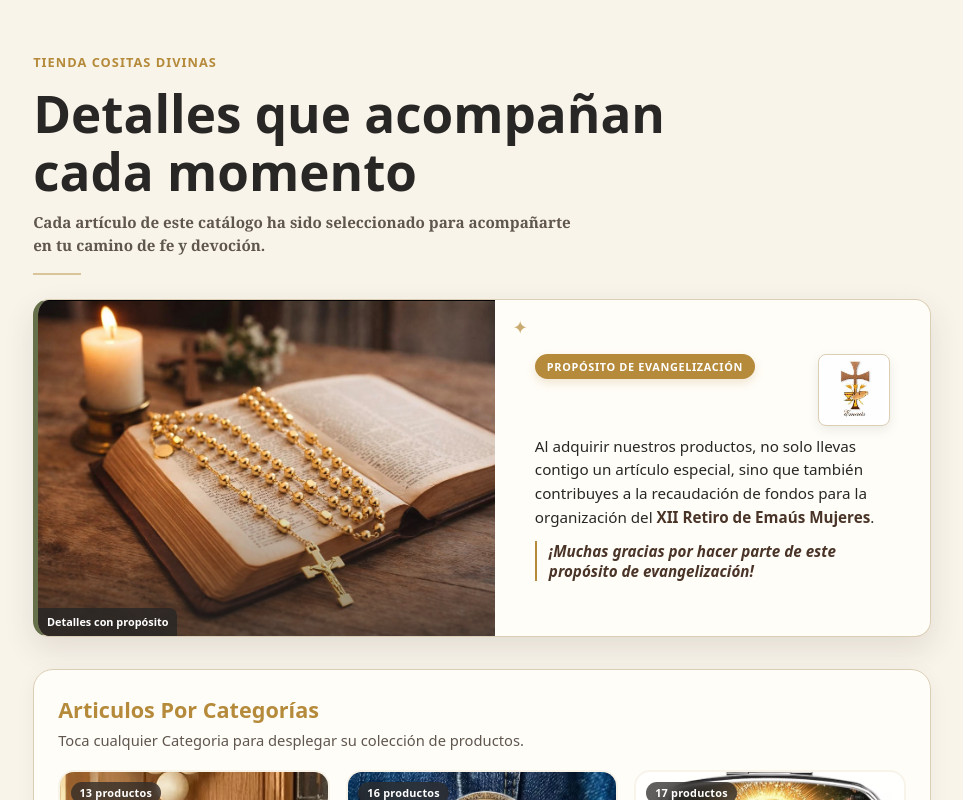
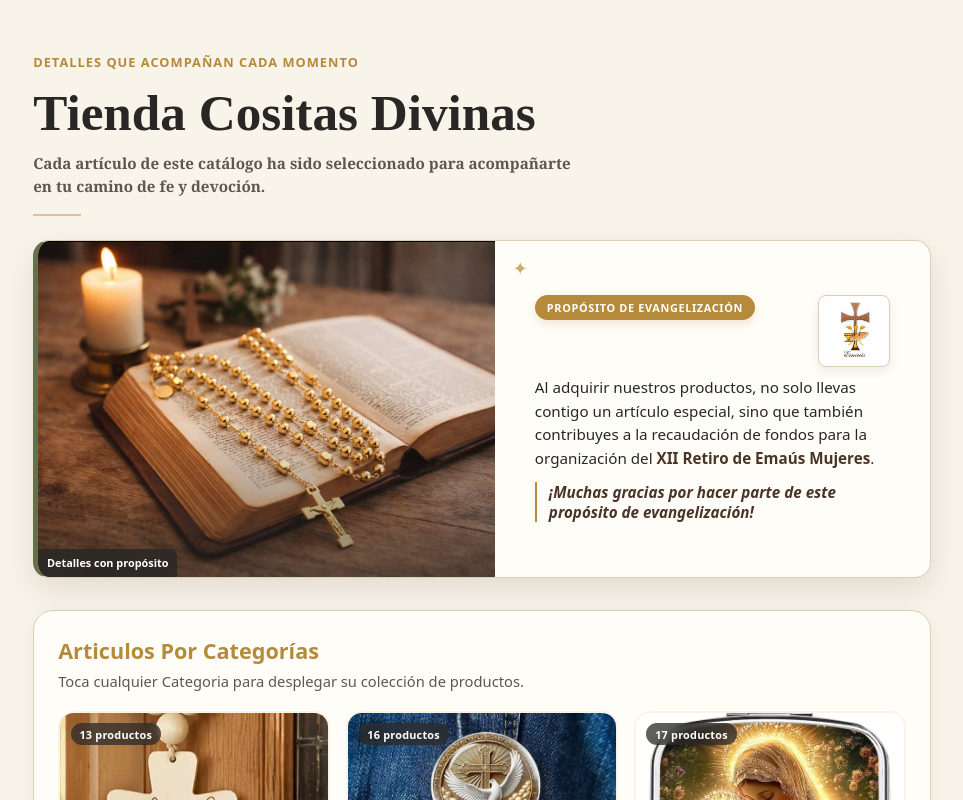
Before and after one commit to dsrueda3691/TiendaCositasDivinas, a Vue app: page / in a window 1280 px wide. Shown: the top 800 px of the page, without its empty margins (298-1261 px from the left). Built offline with nearby package versions, Linux system fonts and the light colour scheme.

Commit message:
Cambio Tipografia Titulo

```diff
--- a/src/assets/main.css
+++ b/src/assets/main.css
@@ -1,5 +1,5 @@
 @import url('https://fonts.googleapis.com/css2?family=Cormorant+Garamond:wght@500;600;700&family=Source+Sans+3:wght@400;500;600;700;800&display=swap');
-
+@import url('https://fonts.googleapis.com/css2?family=Cinzel:wght@600;700;800&family=Cormorant+Garamond:ital,wght@0,600;0,700;1,600&family=Source+Sans+3:wght@400;500;600;700;800&display=swap');
 :root {
   --accent: #b58a3a;
   --accent-strong: #4a3428;
--- a/src/views/CatalogView.vue
+++ b/src/views/CatalogView.vue
@@ -1,8 +1,8 @@
 <template>
   <div id="inicio" class="vista-catalogo">
     <header class="vista-catalogo__introduccion">
-      <p class="vista-catalogo__antetitulo">Tienda Cositas Divinas</p>
-      <h1>Detalles que acompañan cada momento</h1>
+      <p class="vista-catalogo__antetitulo">Detalles que acompañan cada momento</p>
+      <h1 class="titulo">Tienda Cositas Divinas</h1>
      <p class="pancarta-mision__cita">
             Cada artículo de este catálogo ha sido seleccionado para acompañarte en tu camino de fe y devoción.
           </p>
@@ -284,6 +284,7 @@ onBeforeUnmount(() => {
 })
 </script>
 
+
 <style>
 /* ── Diseño del Catálogo (Permite scroll natural en toda la página) ── */
 .vista-catalogo {
@@ -294,6 +295,10 @@ onBeforeUnmount(() => {
   max-width: 1400px;
   padding: 2.5rem clamp(1rem, 4vw, 4rem);
   width: 100%;
+}
+.titulo {
+font-family: cursive;
+
 }
 
 /* ── Encabezado de Introducción ─────────────────────── */
```
